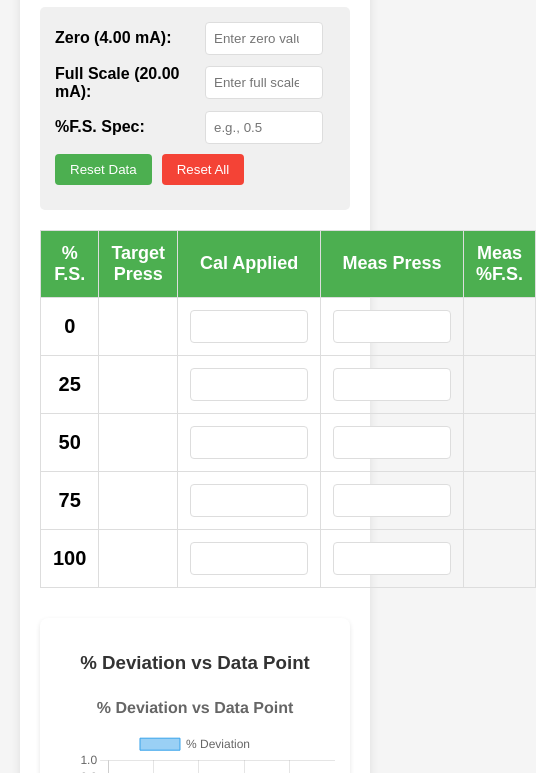
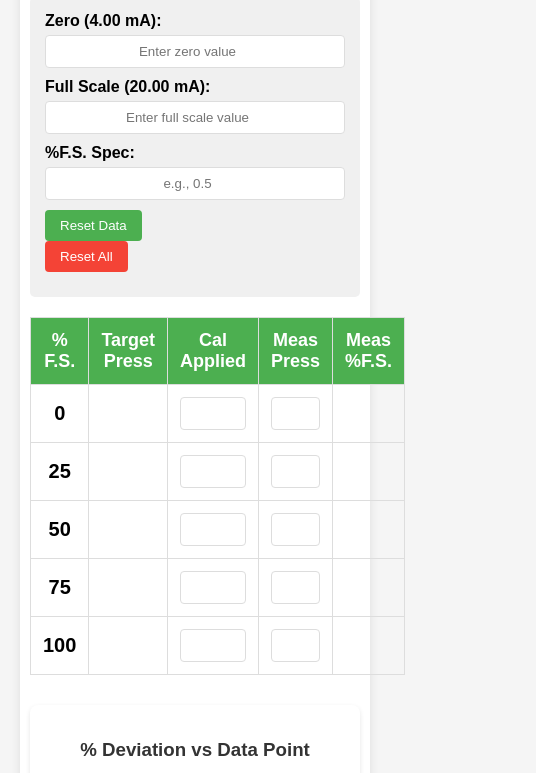
Before and after one commit to aldonadi/XmtrCheck, a plain HTML site: page cal-helper.html in a window 390 px wide. Shown: the part 150-923 px from the top of the page, 536 px wide, since content can reach past the window. Drawn offline with nearby package versions, Linux system fonts and the light colour scheme.

Commit message:
fix: table overflowing horozontally

```diff
--- a/cal-helper.html
+++ b/cal-helper.html
@@ -10,39 +10,49 @@
   margin: 20px;
   background-color: #f5f5f5;
 }
+
 .container {
-            max-width: 1000px;
+  max-width: 1000px;  /*Keep this, but adjust if needed*/
   margin: 0 auto;
   background-color: white;
   padding: 20px;
   border-radius: 8px;
-            box-shadow: 0 2px 10px rgba(0,0,0,0.1);
+  box-shadow: 0 2px 10px rgba(0, 0, 0, 0.1);
 }
+
 h1 {
   color: #333;
   text-align: center;
 }
+
 .input-section {
   background-color: #f0f0f0;
   padding: 15px;
   border-radius: 5px;
   margin-bottom: 20px;
 }
+
 .input-group {
   display: flex;
   align-items: center;
   margin-bottom: 10px;
 }
+
 label {
   width: 150px;
   font-weight: bold;
 }
-        input[type="number"] {
+
+input[type="number"],
+input[type="text"] {
   padding: 8px;
   border: 1px solid #ddd;
   border-radius: 4px;
-            width: 100px;
+  width: 100px; /* Adjust as needed */
+  text-align: center;
+  box-sizing: border-box; /* Important for width calculation */
 }
+
 button {
   padding: 8px 15px;
   background-color: #4CAF50;
@@ -52,74 +62,108 @@
   cursor: pointer;
   margin-right: 10px;
 }
+
 button:hover {
   background-color: #45a049;
 }
+
 button.reset-btn {
   background-color: #f44336;
 }
+
 button.reset-btn:hover {
   background-color: #d32f2f;
 }
+
 table {
   width: 100%;
   border-collapse: collapse;
   margin-top: 20px;
 }
-        th, td {
+
+th,
+td {
   border: 1px solid #ddd;
   padding: 12px;
   text-align: center;
 }
+
 th {
   background-color: #4CAF50;
   color: white;
   font-size: 18px;
 }
+
 .large-font {
   font-size: 20px;
   font-weight: bold;
 }
+
 .small-font {
   font-size: 12px;
   font-style: italic;
   color: #666;
 }
-        input[type="text"] {
-            padding: 8px;
-            border: 1px solid #ddd;
-            border-radius: 4px;
-            width: 60px;
-            text-align: center;
-        }
+
 .error-cell {
   background-color: #ffebee;
   border: 2px solid #f44336;
 }
+
 .spec-range {
   font-size: 12px;
   font-style: italic;
   color: #666;
 }
+
 .charts-section {
   margin-top: 30px;
   display: flex;
   flex-direction: column;
   gap: 20px;
 }
+
 .chart-container {
   background-color: white;
   padding: 15px;
   border-radius: 8px;
-            box-shadow: 0 2px 5px rgba(0,0,0,0.1);
+  box-shadow: 0 2px 5px rgba(0, 0, 0, 0.1);
 }
+
 .chart-container h3 {
   color: #333;
   text-align: center;
   margin-bottom: 15px;
 }
+
 canvas {
   max-height: 300px;
+}
+
+/* Media Query for Smaller Screens */
+@media (max-width: 768px) {
+  .container {
+    padding: 10px;
+  }
+
+  .input-group {
+    flex-direction: column;
+    align-items: flex-start;
+  }
+
+  label {
+    width: 100%;
+    margin-bottom: 5px;
+  }
+
+  input[type="number"],
+  input[type="text"] {
+    width: 100%;
+  }
+
+  table {
+    font-size: 0.8em; /* Reduce font size for better fit */
+  }
 }
     </style>
 </head>
```
Lines whose indentation alone changed are shown as unchanged.
